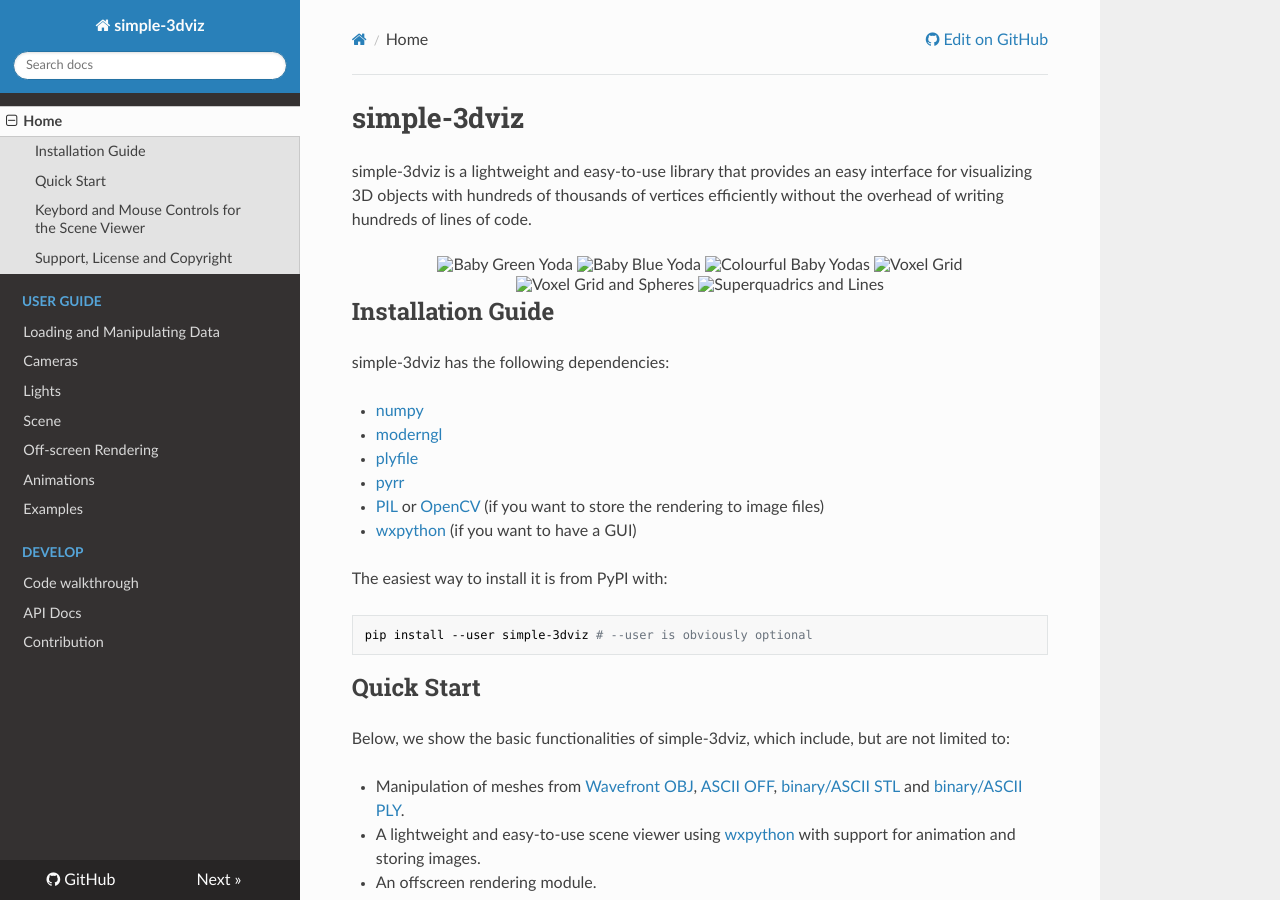
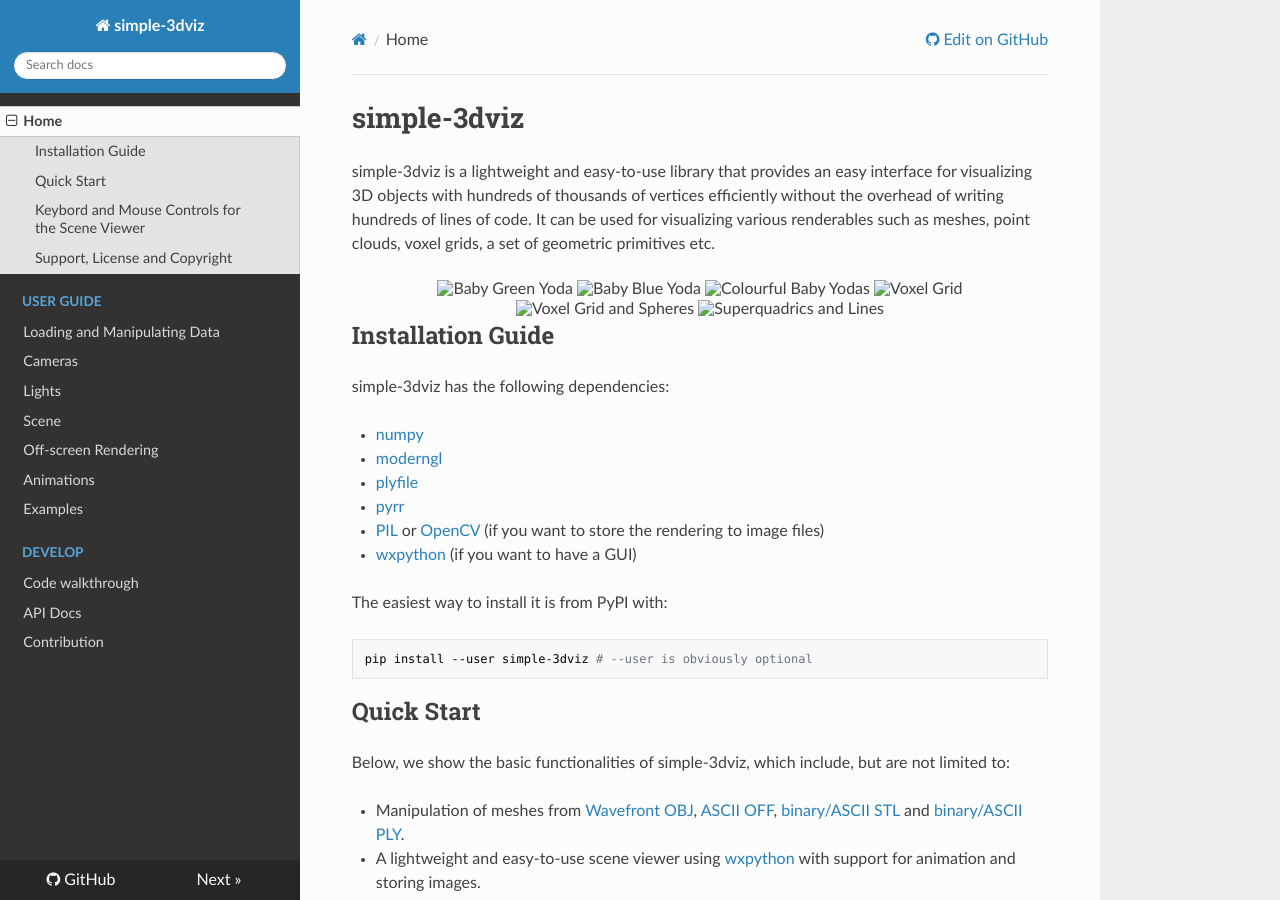
Before and after one commit to angeloskath/simple-3dviz, an MkDocs documentation site: the page built from docs/index.md, in a window 1280 px wide and 900 px high. Built offline with MkDocs 1.6.1, drawn with Linux system fonts in a browser that asks for light colours; nearby versions of some CDN libraries; old or Windows-style settings are respelled for this version of MkDocs.

```diff
--- a/docs/index.md
+++ b/docs/index.md
@@ -2,7 +2,9 @@
 
 simple-3dviz is a lightweight and easy-to-use library that provides an easy
 interface for visualizing 3D objects with hundreds of thousands of vertices
-efficiently without the overhead of writing hundreds of lines of code.
+efficiently without the overhead of writing hundreds of lines of code. It can
+be used for visualizing various renderables such as meshes, point clouds, voxel
+grids, a set of geometric primitives etc.
 
 <div style="text-align: center;">
     <img src="img/baby_yoda_rotating.gif" alt="Baby Green Yoda" />
```
Also changed, not shown: README.md (+2 -1 lines).
